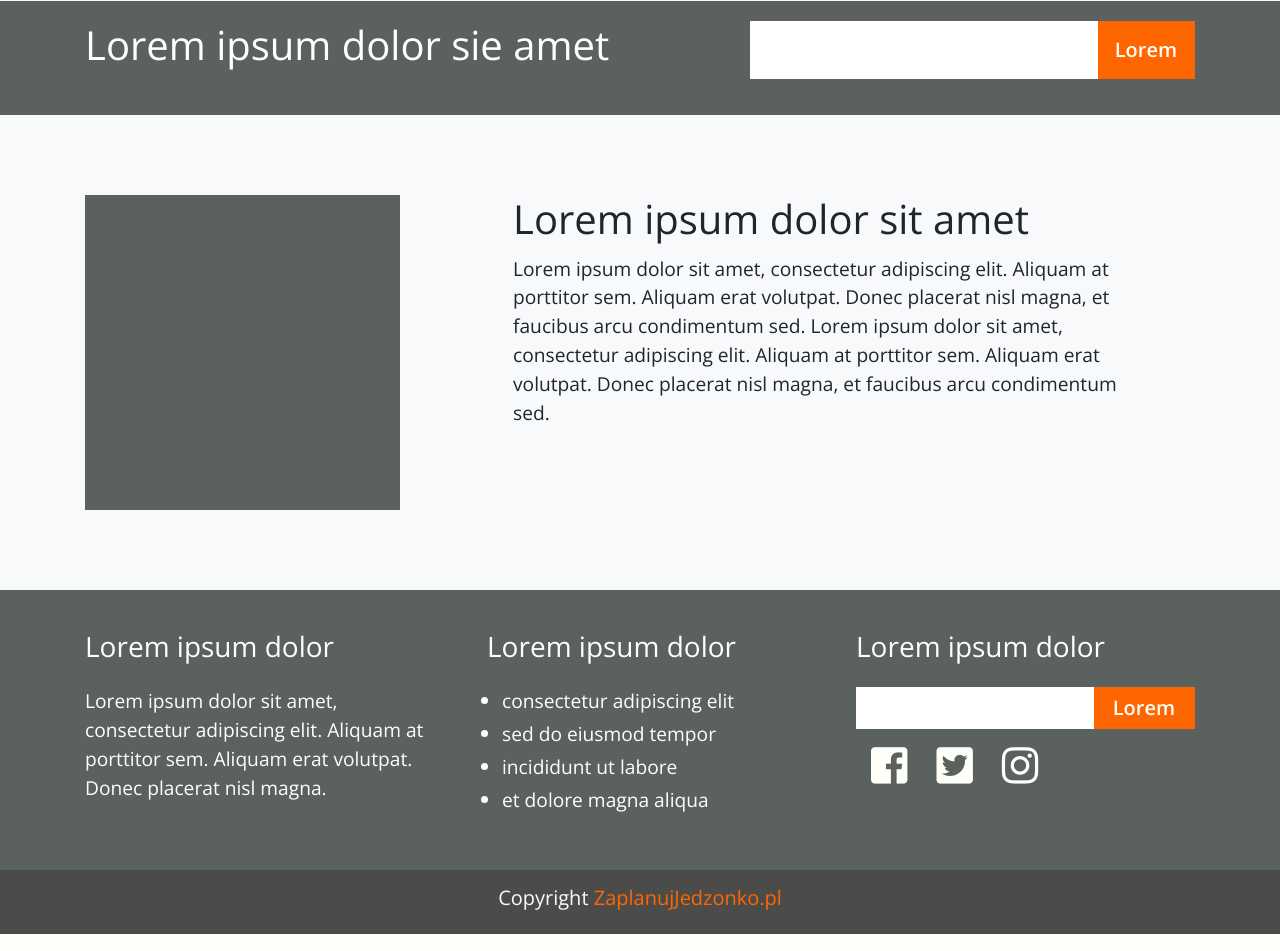
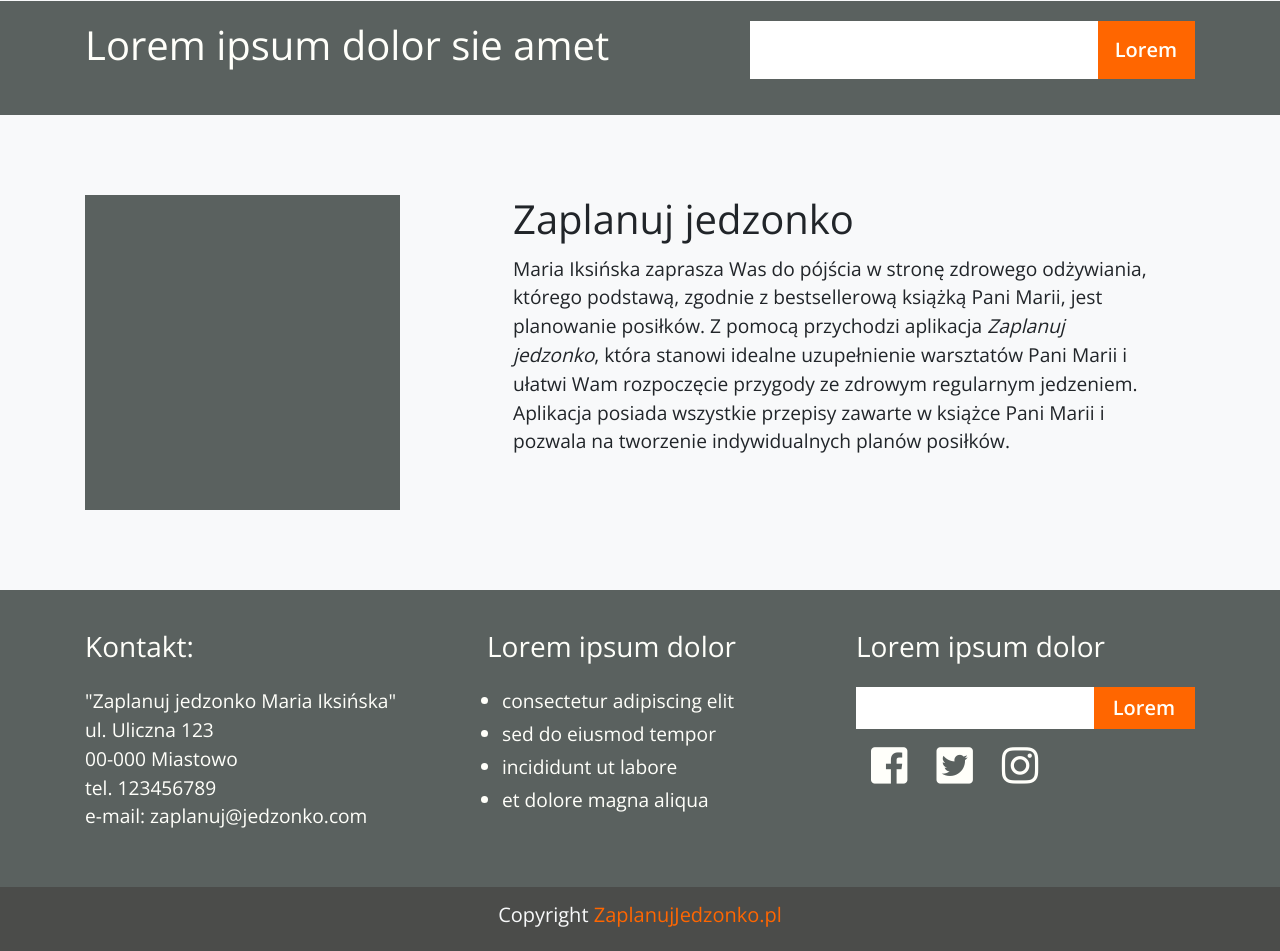
Before and after one commit to popsicleslayer/scrum_lab, a Django app: template jedzonko/templates/index.html in a window 1280 px wide. Shown: the part 1265-2216 px from the top of the page. Run offline with Django 3.2, Linux system fonts and the light colour scheme; the template is opened without the code that fills it, so the values that code supplies are empty; some libraries are stand-ins or nearby versions; some web fonts are replaced.

Commit message:
Add about app and contact info to index.html

```diff
--- a/jedzonko/templates/index.html
+++ b/jedzonko/templates/index.html
@@ -155,11 +155,13 @@
                 </div>
 
                 <div class="col-7 ml-4">
-                    <h1 class="pb-1">Lorem ipsum dolor sit amet</h1>
-                    <p>Lorem ipsum dolor sit amet, consectetur adipiscing elit. Aliquam at porttitor sem. Aliquam erat
-                        volutpat. Donec placerat nisl magna, et faucibus arcu condimentum sed. Lorem ipsum dolor sit
-                        amet, consectetur adipiscing elit. Aliquam at porttitor sem. Aliquam erat volutpat. Donec
-                        placerat nisl magna, et faucibus arcu condimentum sed.
+                    <h1 class="pb-1">Zaplanuj jedzonko</h1>
+                    <p>Maria Iksińska zaprasza Was do pójścia w stronę zdrowego odżywiania, którego podstawą,
+                        zgodnie z bestsellerową książką Pani Marii, jest planowanie posiłków. Z pomocą przychodzi
+                        aplikacja <i>Zaplanuj jedzonko</i>, która stanowi idealne uzupełnienie warsztatów Pani Marii
+                        i ułatwi Wam rozpoczęcie przygody ze zdrowym regularnym jedzeniem.
+                        Aplikacja posiada wszystkie przepisy zawarte w książce Pani Marii i pozwala na
+                        tworzenie indywidualnych planów posiłków.
                     </p>
                 </div>
             </div>
@@ -170,8 +172,17 @@
         <div class="container">
             <div class="row">
                 <div class="col">
-                    <h3 class="mb-4">Lorem ipsum dolor</h3>
-                    <p>Lorem ipsum dolor sit amet, consectetur adipiscing elit. Aliquam at porttitor sem.  Aliquam erat volutpat. Donec placerat nisl magna.</p>
+                    <h3 class="mb-4">Kontakt:</h3>
+                    <p>"Zaplanuj jedzonko Maria Iksińska"
+                        <br>
+                        ul. Uliczna 123
+                        <br>
+                        00-000 Miastowo
+                        <br>
+                        tel. 123456789
+                        <br>
+                        e-mail: zaplanuj@jedzonko.com
+                    </p>
                 </div>
                 <div class="col pl-4 ml-4">
                     <h3 class="mb-4">Lorem ipsum dolor</h3>
```
